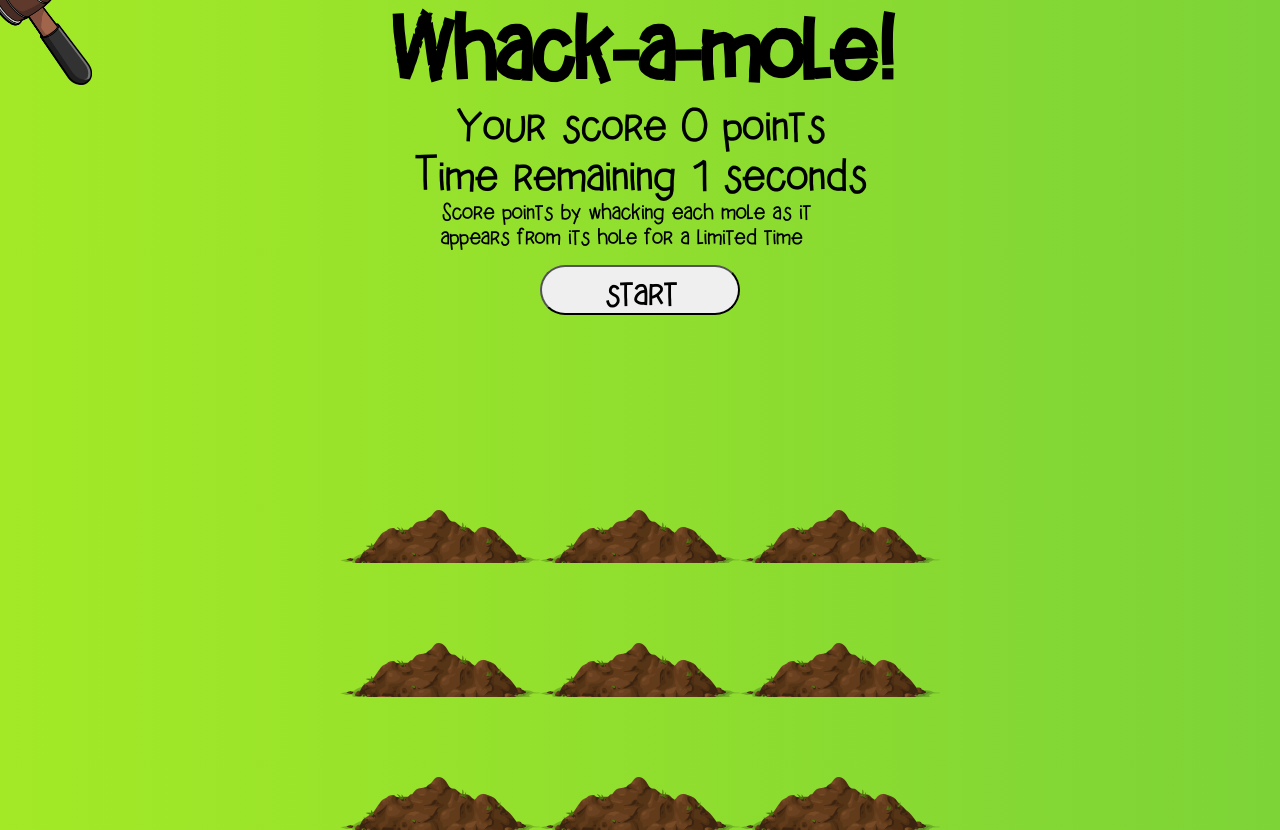
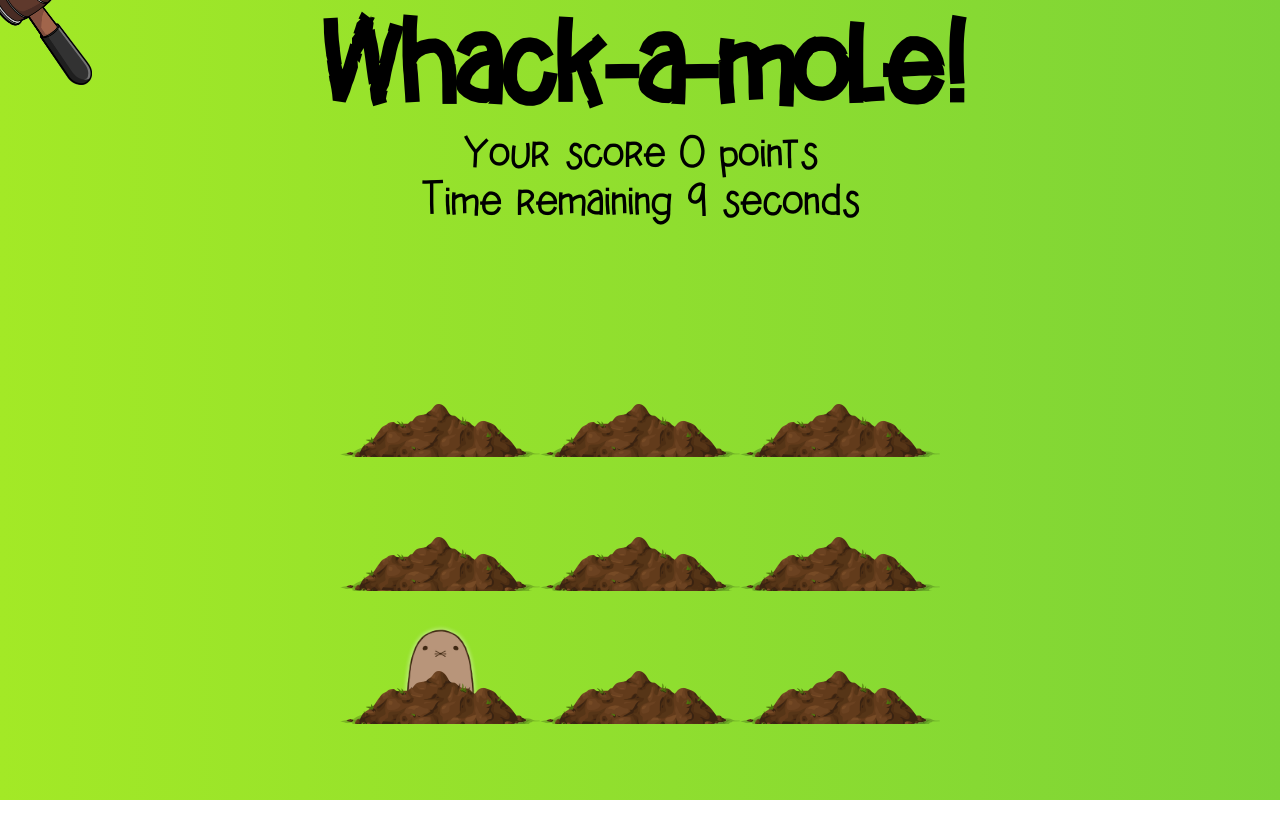
Before and after one commit to bthrsn/whack-a-mole, a website with bundled scripts: page src/index.html in a window 1280 px wide. Both pictures are taken after a click on the button "start". After the commit the page ends 800 px from the top, so only its background shows below. Built offline with nearby package versions, Linux system fonts and the light colour scheme.

Commit message:
add modals on first screen and after game

```diff
--- a/src/assets/css/main.css
+++ b/src/assets/css/main.css
@@ -13,25 +13,30 @@
 
 html {
   box-sizing: border-box;
-  font-size: 10px;
 }
 
 body {
   background: linear-gradient(to left, #7dd437, #a3e926);
   font-family: 'HelloWhackAMole', cursive;
+  font-size: 2rem;
 }
 
 header {
   text-align: center;
-  font-size: 5rem;
-  line-height:1;
+  font-size: 3rem;
+  /* line-height: 1; */
 }
 
 h1 {
-  font-size: 10rem;
+  font-size: 8rem;
 }
 
 .modal {
+  /* position: fixed;
+  top: 0;
+  left: 0;
+  z-index: 10;
+  overflow: hidden; */
   width: 80%;
   min-width: 100px;
   max-width: 400px;
@@ -39,22 +44,23 @@ h1 {
   flex-wrap: wrap;
   flex-direction: column;
   justify-content: center;
-  margin: 0 auto;
+  margin: 100px auto;
 }
 
 .rules {
   display: block;
-  font-size: 2.5rem;
+  margin: 0 auto;
+  /* font-size: 2.5rem; */
 }
 
-.button-start {
+.button {
   display: block;
   width: 60%;
   min-width: 50px;
   max-width: 200px;
   height: 50px;
-  margin: 15px auto;
-  font-size: 4rem;
+  margin: 20px auto;
+  font-size: 2rem;
   font-family: 'HelloWhackAMole', cursive;
   border-radius: 30px;
   outline: none;
@@ -133,15 +139,12 @@ h1 {
 }
 
 .mallet {
+display: none;
   position: absolute;
   height: 125px;
   z-index: 3;
   transform: translate(-10px, -40px);
   pointer-events: none;
-}
-
-.invisible {
-  display: none;
 }
 
 @keyframes whack {
--- a/src/index.html
+++ b/src/index.html
@@ -19,12 +19,12 @@
     <h1>Whack-a-mole!</h1>
     <div>
       Your score
-        <span class='score'>0</span>
+        <span class='score'></span>
       points
     </div>
     <div>
       Time remaining
-        <span class='timer'>10</span>
+        <span class='timer'></span>
       seconds
     </div>
 
@@ -32,16 +32,19 @@
 
   <!-- Start modal -->
   <div class='modal modal-start'>
-    <span class='rules'>Score points by whacking each mole as it appears from its hole for a limited time</span>
+    <span class='rules'>
+      Score points by whacking each mole on the head
+      as it appears from its hole for a limited time
+    </span>
     <button class='button button-start'>start</button>
   </div>
 
   <!-- 'Play again' modal -->
-  <!-- <div class='modal modal-start'>
+  <div class='modal modal-restart'>
     <span class='score'>Time is over</span>
     <span class='score'>Your score: 10</span>
     <button class='button button-restart'>play again</button>
-  </div> -->
+  </div>
 
 <!-- Gameboard -->
   <div class='gameboard'>
@@ -49,7 +52,7 @@
   </div>
 
 <!-- mallet  -->
-  <img class="mallet invisible" src='./assets/images/mallet.png' />
+  <img class="mallet" src='./assets/images/mallet.png' />
 <!-- Scripts -->
   <script src='index.js'></script>
 </body>
--- a/src/js/main.js
+++ b/src/js/main.js
@@ -10,34 +10,61 @@ window.addEventListener('DOMContentLoaded', () => {
     start: false,
     points: 0,
     numberOfHoles: 9,
-    popUpTime: 1000,
-    wholeTime: 2
+    peepTime: 1,
+    wholeTime: 10
   }
-  let {start, points, numberOfHoles, popUpTime, wholeTime} = SETTINGS;
+  let {start, points, numberOfHoles, peepTime, wholeTime} = SETTINGS;
 
   // Создаем игровое поле
   createGameboard('.gameboard', numberOfHoles, 'hole', 'mole');
 
   // Получаем остальные элементы со страницы
   const body = document.querySelector('body'),
+        modalStart = document.querySelector('.modal-start'),
+        modalPlayAgain = document.querySelector('.modal-restart'),
         scoreBlock = document.querySelector('.score'),
         timerBlock = document.querySelector('.timer'),
+        gameboard = document.querySelector('.gameboard'),
         holes = document.querySelectorAll('.hole'),
         moles = document.querySelectorAll('.mole'),
         startButton = document.querySelector('.button-start'),
+        playAgainButton = document.querySelector('.button-restart'),
         mallet = document.querySelector('.mallet');
 
+  // показываем модальное окно, курсор и скрываем игровое поле
+  const hideGameboard = () => {
+    gameboard.style.display = 'none';
+    modalStart.style.display = 'flex';
+  }
+  // To play one more game
+  const playAgain = () => {
+    start = false;
+    gameboard.style.display = 'none';
+    body.style.cursor = 'default';
+    mallet.style.display = 'none';
+    modalPlayAgain.style.display = 'flex';
+  }
+
+  // Скрываем игровое поле на начальном экране
+  hideGameboard();
   // Set timer
   timerBlock.textContent = wholeTime.toString();
+  // Set scoreboard
+  scoreBlock.textContent = points.toString();
+  // Hide modal Play again
+  modalPlayAgain.style.display = 'none';
 
   // // Получаем рандомную hole
-  // const randomHole = (holes) => {
+  // const randomHole = (holes, numberOfHoles) => {
   //   const index = Math.floor(Math.random() * numberOfHoles),
   //         hole = holes[index];
-  //   console.log(hole);
+  //   return hole;
   // }
 
-  // Крот выглядывает из норы
+  // Добавляем класс к рандомной hole
+  // holes[Math.floor(Math.random() * numberOfHoles)].classList.add('up);
+
+  // Mole peeps from the hole
   const molePopsUp = (time) => {
     const hole = getRandomItem(holes, numberOfHoles);
     hole.classList.add('up');
@@ -49,17 +76,23 @@ window.addEventListener('DOMContentLoaded', () => {
       };
     }, time)
   }
-  // molePopsUp(popUpTime);
 
   // Старт игры
   const startGame = () => {
+    // // Set timer
+    // timerBlock.textContent = wholeTime.toString();
     start = true;
-    scoreBlock.textContent = '0';
-    molePopsUp(popUpTime);
+    // Set scoreboard
+    points = 0;
+
+    gameboard.style.display = 'flex';
+    modalStart.style.display = 'none';
+    body.style.cursor = 'none';
+
+    molePopsUp(peepTime * millisecondsInSecond);
 
     // Превращение курсора в молоток
-    mallet.classList.remove('invisible');
-    body.style.cursor = 'none';
+    mallet.style.display = 'block';
     window.addEventListener('mousemove', (e) => {
       mallet.style.top = e.pageY + 'px';
       mallet.style.left = e.pageX + 'px';
@@ -73,7 +106,7 @@ window.addEventListener('DOMContentLoaded', () => {
       }, 100);
 
       // End of the game
-      setTimeout(() => start = false, wholeTime * millisecondsInSecond);
+      setTimeout(() => playAgain(), wholeTime * millisecondsInSecond);
     });
 
     // Start timer
@@ -81,13 +114,15 @@ window.addEventListener('DOMContentLoaded', () => {
   }
 
   // Удар крота
-  function whackingTheMole(e) {
+  const whackingTheMole = (e) => {
     points++;
-    this.classList.remove('up');
+    e.target.parentNode.classList.remove('up');
     scoreBlock.textContent = points.toString();
+    console.log(e.target);
   }
 
   startButton.addEventListener('click', () => startGame());
+  playAgainButton.addEventListener('click', () => startGame());
   moles.forEach(mole => mole.addEventListener('click', (e) => whackingTheMole(e)));
 
   })
```
